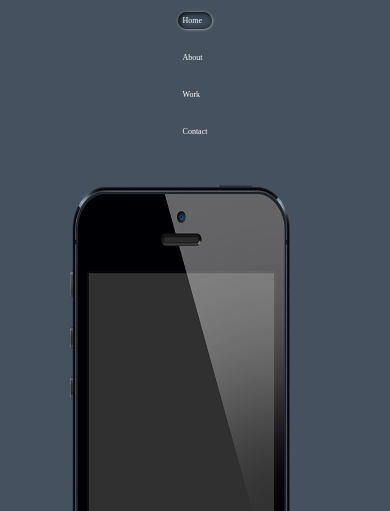
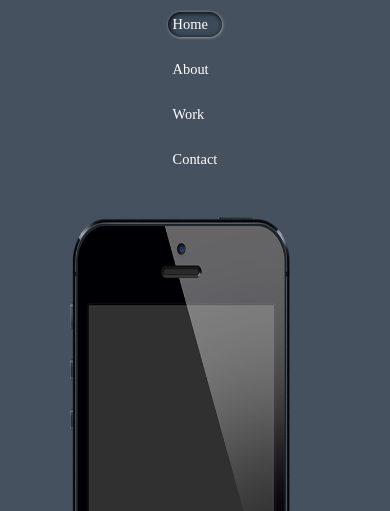
Before and after one commit to rodriguezsmith2008-web/Apptastico, a plain HTML site: page index.html in a window 390 px wide. Shown: the part 50-561 px from the top of the page. Drawn offline with Linux system fonts and the light colour scheme.

Commit message:
terminado

```diff
--- a/style/style.css
+++ b/style/style.css
@@ -458,7 +458,7 @@ footer .redes {
   }
 
   nav a {
-    font-size: 0.6rem;
+    font-size: 0.9rem;
     padding: 4px 7px;
     border-radius: 20px;
   }
@@ -469,7 +469,7 @@ footer .redes {
   }
 
   .text_cel p {
-    font-size: 0.8rem;
+    font-size: 1.1rem;
     text-align: center;
   }
 
@@ -498,7 +498,7 @@ footer .redes {
   }
 
   nav a {
-    font-size: 0.5rem;
+    font-size: 0.9rem;
     padding: 4px 5px;
     border-radius: 20px;
   }
```
